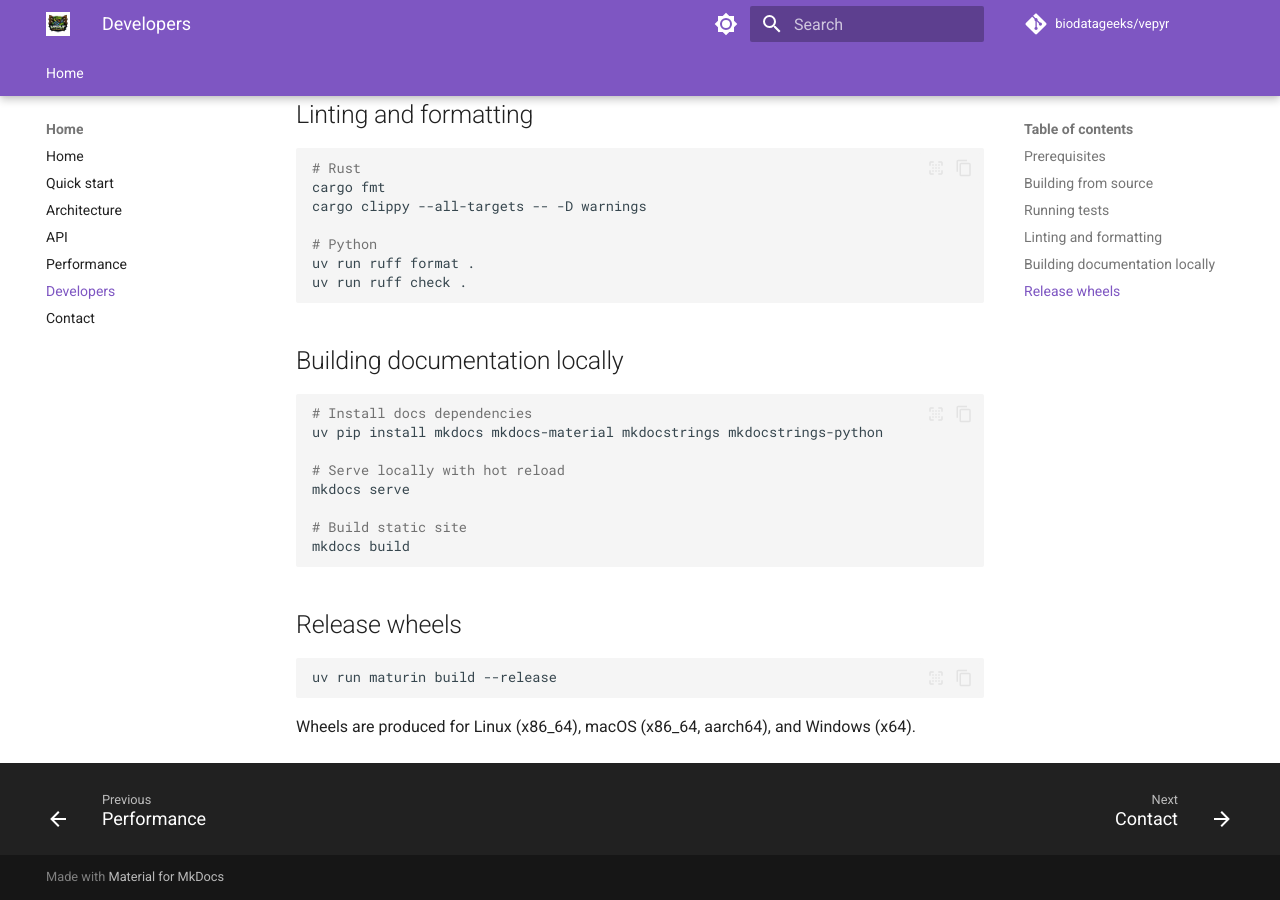
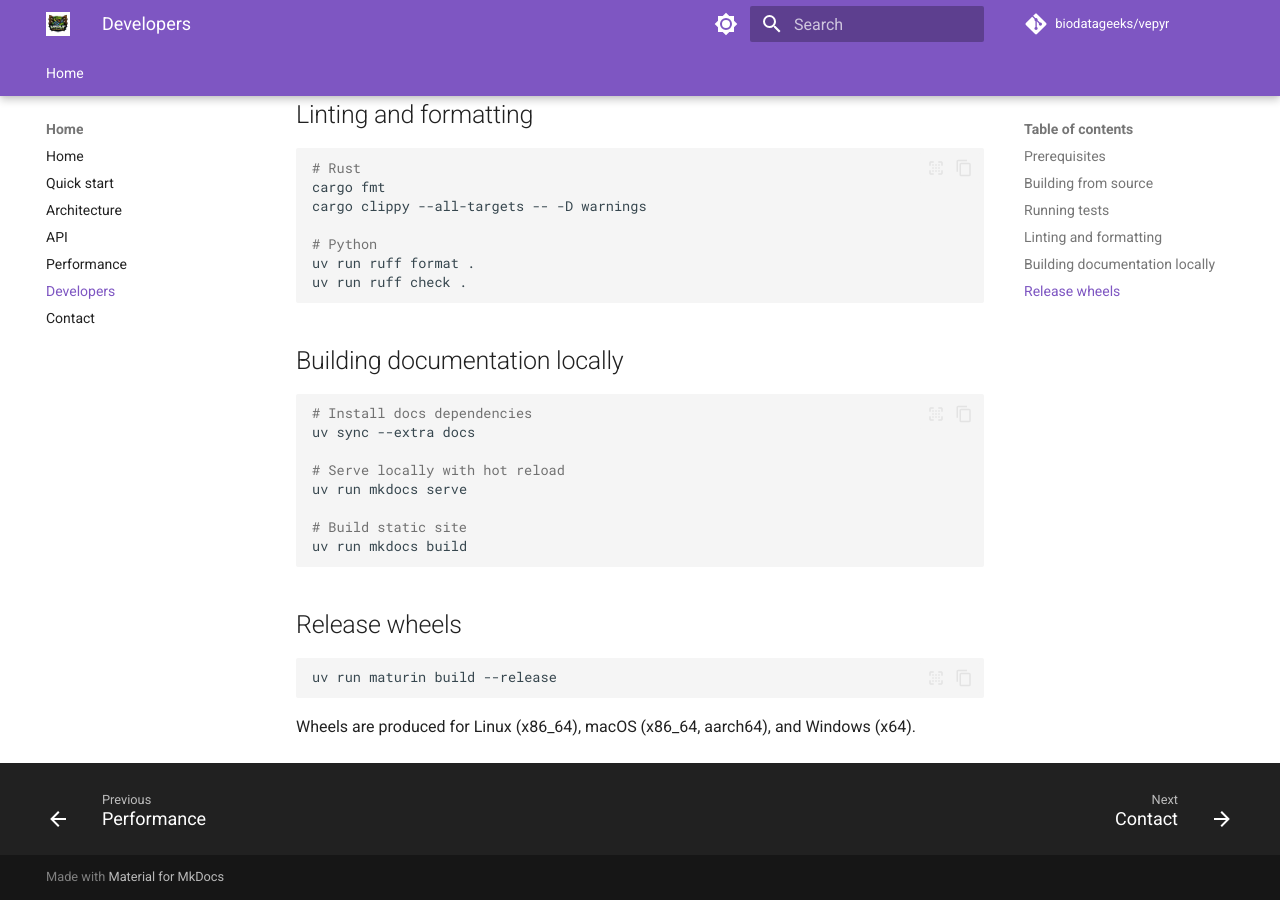
Before and after one commit to biodatageeks/vepyr, an MkDocs documentation site: the page built from docs/developers.md, in a window 1280 px wide and 900 px high, scrolled down 866 px. Built offline with MkDocs 1.6.1 and Material for MkDocs 9.7.7, drawn with Linux system fonts in a browser that asks for light colours; comment, search, counter and statistics services are not loaded.

Commit message:
docs: use uv instead of pip for docs instructions
Co-Authored-By: Claude Opus 4.6 (1M context) <noreply@anthropic.com>

````diff
--- a/docs/developers.md
+++ b/docs/developers.md
@@ -50,13 +50,13 @@ uv run ruff check .
 
 ```bash
 # Install docs dependencies
-uv pip install mkdocs mkdocs-material mkdocstrings mkdocstrings-python
+uv sync --extra docs
 
 # Serve locally with hot reload
-mkdocs serve
+uv run mkdocs serve
 
 # Build static site
-mkdocs build
+uv run mkdocs build
 ```
 
 ## Release wheels
````
Also changed, not shown: README.md (+2 -2 lines).
